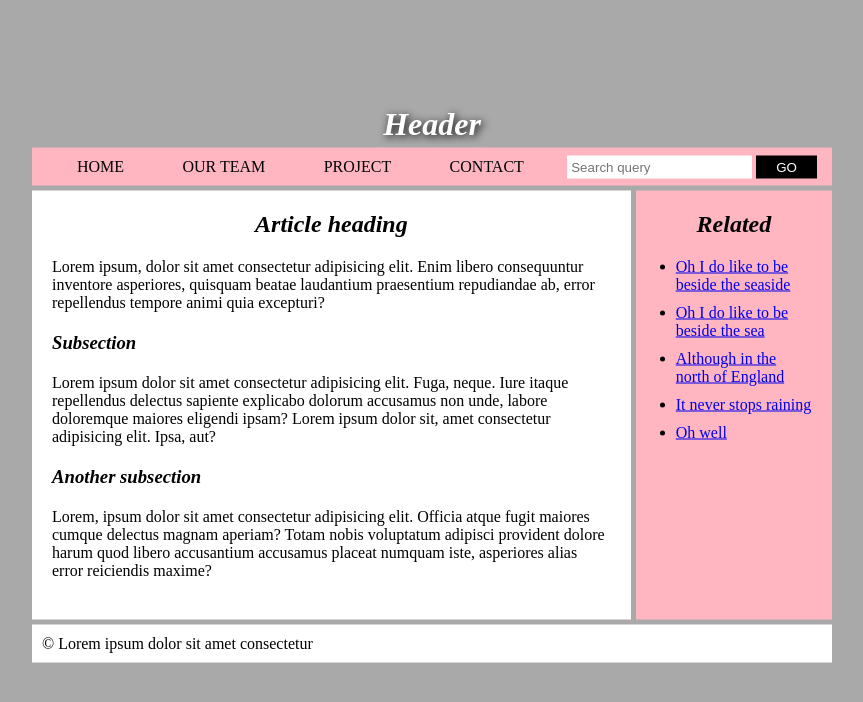
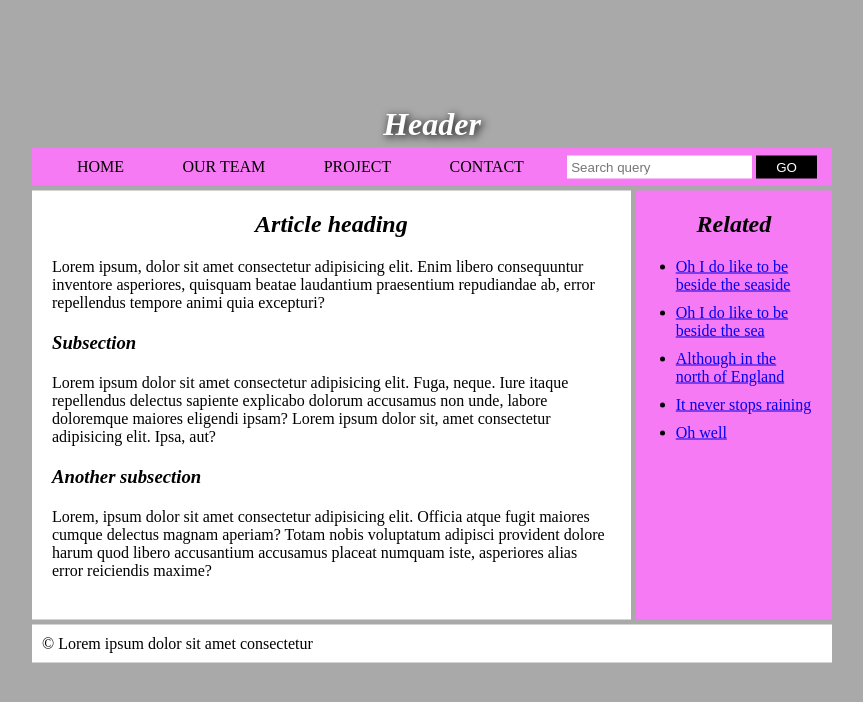
Before and after one commit to shanzida325/basic-task, a plain HTML site: page index.html in a window 1280 px wide. Shown: the whole page, without its empty margins (208-1071 px from the left). Drawn offline with Linux system fonts and the light colour scheme.

Commit message:
change accent color

```diff
--- a/index.css
+++ b/index.css
@@ -38,7 +38,7 @@ body {
 
 .nav-container {
     grid-column: 1 /  13;
-    background-color: lightpink;
+    background-color: #f67af4;
     padding: 0 15px 0 30px;
 }
 
@@ -60,7 +60,7 @@ body {
 }
 
 .nav-container li a:hover {
-    background-color: rgb(255, 151, 166);
+    background-color: #f592f3;
 }
 
 .nav-search {
@@ -105,7 +105,7 @@ body {
 
 .aside-container {
     grid-column: 10 / 13;
-    background-color: lightpink;
+    background-color: #f67af4;
     padding: 20px;
 }
 
```
